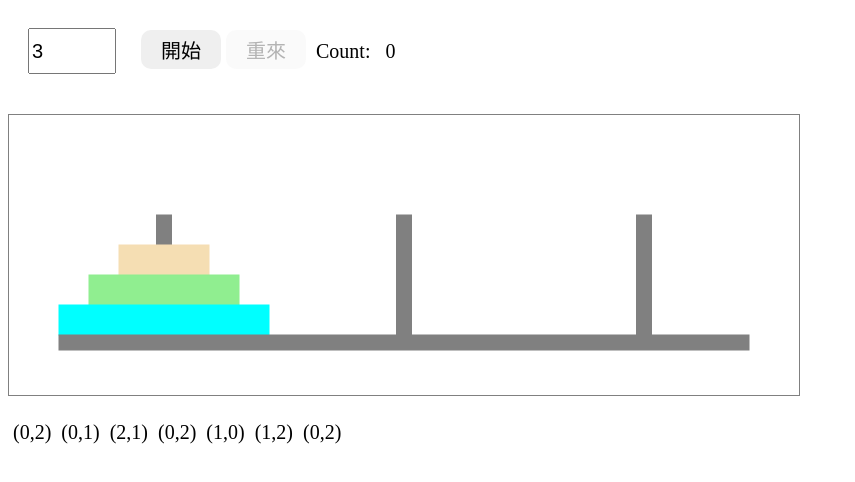
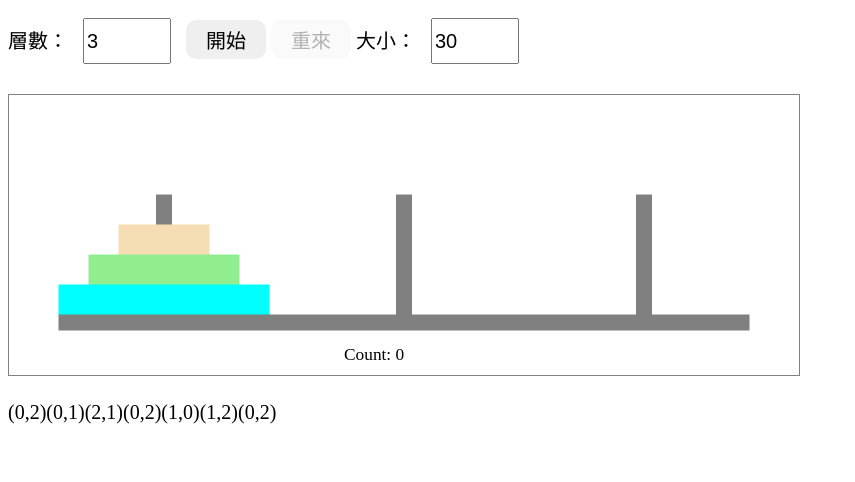
Before and after one commit to cyberlancertw/Hanoi, a plain HTML site: page homework9.html in a window 1280 px wide. Shown: the whole page, without its empty margins (0-855 px from the left). Drawn offline with Linux system fonts and the light colour scheme.

Commit message:
Add change size feature

```diff
--- a/index.html
+++ b/homework9.html
@@ -2,7 +2,7 @@
 <html>
 <head>
     <meta charset="utf-8" />
-    <title>河內塔</title>
+    <title>作業9 - 河內塔</title>
     <style>
         html{
             font-size: 20px;
@@ -11,7 +11,7 @@
             font-size: 1rem;
             width: 4rem;
             height: 2rem;
-            margin: 1rem;
+            margin: 0.5rem;
         }
         #svgShow{
             border: 1px solid gray;
@@ -21,7 +21,6 @@
             width: 4rem;
             border: none;
             border-radius: 0.5rem;
-
             padding: 5px
         }
         .goHover {
@@ -29,10 +28,6 @@
         }
         .resetHover {
             background-color: lightskyblue;
-        }
-        span{
-            padding-left: 5px;
-            padding-right: 5px;
         }
         .moving{
             background-color: mediumaquamarine;
@@ -43,28 +38,40 @@
     </script>
 </head>
 <body onload="init()">
-    <input type="number" id="inputCount" value="3" step="1" max="10" min="3" />
-    <button id="btnGo">開始</button>  <button id="btnReset" disabled>重來</button> <span>Count: </span><span id="spanCount">0</span>
+    <label for="inputCount">層數：</label>
+    <input type="number" id="inputCount" value="3" step="1" max="20" min="1" />
+    <button id="btnGo">開始</button>
+    <button id="btnReset" disabled>重來</button>
+
+    <label for="inputSize">大小：</label>
+    <input type="number" id="inputSize" value="30" step="1" max="40" min="10" />
     <p></p>
+
     <svg id="svgShow"></svg>
     <p id="pShow"></p>
     <script>
         var stepCount = 0, xmls = 'http://www.w3.org/2000/svg', bSize = 30, padTop = 100, padLeft = 50;
-        const colorList = ['wheat', 'lightgreen', 'aqua', 'blanchedalmond', 'khaki', 'mistyrose', 'cornsilk', 'turquoise', 'peachpuff', 'lightblue', 'burlywood', 'lightpink'];
+        const colorList = ['wheat', 'lightgreen', 'aqua', 'blanchedalmond', 'khaki', 'mistyrose', 'cornsilk', 'turquoise', 'peachpuff', 'skyblue', 'lightblue', 'floralwhite', 'burlywood', 'lightpink', 'deepskyblue', 'plum', 'antiquewhite', 'darkkhaki', 'cornflowerblue','darkmagenta'];
         const inputCount = document.getElementById('inputCount');
+        const inputSize = document.getElementById('inputSize');
         const pShow = document.getElementById('pShow');
         const btnGo = document.getElementById('btnGo');
         const svgShow = document.getElementById('svgShow');
-        const spanCount = document.getElementById('spanCount');
+
 
         var movingBar, toBar, movingInterval, movingTop, targetX, targetY;
         var movePairList = [], nextIndex;
 
         function init() {
             btnGo.addEventListener('click', event => {
+                if (isNaN(stepCount) || isNaN(bSize) || stepCount < 1 || stepCount > 20 || bSize < 5 || bSize > 40) {
+                    return;
+                }
                 event.target.disabled = true;
                 btnReset.disabled = false;
                 inputCount.disabled = true;
+                inputSize.disabled = true;
+
                 getMoveString();
                 nextIndex = 0;
                 let startPair = movePairList[nextIndex];
@@ -82,11 +89,13 @@
                 event.target.disabled = true;
                 btnGo.disabled = false;
                 inputCount.disabled = false;
+                inputSize.disabled = false;
+
                 if (movingInterval) {
                     window.clearInterval(movingInterval);
                 }
                 RefreshSVG(stepCount);
-                spanCount.textContent = 0;
+                getMoveString();
                 event.target.className = '';
             });
             btnReset.addEventListener('mouseover', event => {
@@ -97,25 +106,22 @@
             });
 
             inputCount.addEventListener('change', inputCountChange);
+            inputSize.addEventListener('change', inputCountChange);
 
             inputCountChange();                             // 至少動一次
         }
 
-        function Hanoi(moveCount, fromIdx, toIdx){          // recursion
+        function Hanoi(moveCount, fromIdx, toIdx) {          // recursion
             let remainIdx = 3 - fromIdx - toIdx;
 
             if (moveCount == 1) {                                       // base condition
                 movePairList.push(movePair(fromIdx, toIdx));
             }
-            else if (moveCount == 2) {                                  // base condition
-                movePairList.push(movePair(fromIdx, remainIdx));
-                movePairList.push(movePair(fromIdx, toIdx));
-                movePairList.push(movePair(remainIdx, toIdx));
-            }
-            else{                                                       // step condition
-                Hanoi(moveCount-1, fromIdx, remainIdx);
+
+            else {                                                       // step condition
+                Hanoi(moveCount - 1, fromIdx, remainIdx);
                 Hanoi(1, fromIdx, toIdx);
-                Hanoi(moveCount-1, remainIdx, toIdx);
+                Hanoi(moveCount - 1, remainIdx, toIdx);
             }
         }
 
@@ -124,7 +130,7 @@
             //document.querySelectorAll(`[data-position="${fromIdx}"]`).forEach(dom => fromGroup.push(dom));
             //console.log(fromGroup);
             //let toGroup = document.querySelectorAll(`[data-position="${toIdx}"]`);
-            //let topFrom = fromGroup.reduce((a, b) => {                                        // 直接 querySelector 失敗再考慮 .reduce()
+            //let topFrom = fromGroup.reduce((a, b) => {                                        // 直接 querySelector 若失敗，再考慮用 .reduce()
             //    console.log(a);
             //    console.log(b);
             //    return parseInt(a.y) < parseInt(b.y) ? a : b;
@@ -132,7 +138,7 @@
             //console.log(topFrom);
 
             document.getElementById('move' + nextIndex).className = 'moving';   // 將 span#move{n} 加底色
-            spanCount.textContent = nextIndex + 1;
+            document.getElementById('countText').textContent = `Count: ${nextIndex + 1}`;
             movingBar = document.querySelector(`[data-position="${fromIdx}"]`);     // 取來源柱子該 data-position 最上面的 dom
             toBar = document.querySelector(`[data-position="${toIdx}"]`);           // 取目標柱子該 data-position 最上面的 dom
             movingInterval = window.setInterval(() => {
@@ -205,7 +211,7 @@
                     if (oldX == targetX) {                                      // 檢查是否到最右邊緣
                         window.clearInterval(movingInterval);                   // 是的話清掉 setInterval
 
-                        movingInterval = window.setInterval(()=>{
+                        movingInterval = window.setInterval(() => {
                             movingCallback('d', fromIdx, toIdx);                // 往下走
                         }, 5);
                         return;
@@ -222,7 +228,12 @@
             svgShow.setAttribute('width', padLeft * 2 + bSize * (3 * (2 * n + 1) + 2));
             svgShow.setAttribute('height', padTop + bSize * (n + 3));
 
+            bSize = parseInt(inputSize.value);
+            if (isNaN(bSize) || bSize > 40 || bSize < 5) {
+                return;
+            }
             let docFrag = document.createDocumentFragment();
+
             for (let i = 0; i < 3; i++) {                                   // 畫 3 條直柱子
                 let domRect = document.createElementNS(xmls, 'rect');
                 domRect.setAttribute('width', bSize * 0.5);
@@ -251,13 +262,22 @@
 
 
             let domBottom = document.createElementNS(xmls, 'rect');         // 畫底座
-            domBottom.setAttribute('width', bSize * (3 * (2 * n + 1 )+ 2 ));
+            domBottom.setAttribute('width', bSize * (3 * (2 * n + 1) + 2));
             domBottom.setAttribute('height', bSize / 2);
             domBottom.setAttribute('x', padLeft);
             domBottom.setAttribute('y', padTop + bSize * (n + 1));
             domBottom.setAttribute('stroke', 'gray');
             domBottom.setAttribute('fill', 'gray');
             docFrag.appendChild(domBottom);
+
+            let domText = document.createElementNS(xmls, 'text');
+            domText.textContent = 'Count: 0';
+            domText.setAttribute('id', 'countText');
+            domText.setAttribute('x', parseInt(svgShow.getAttribute('width')) / 2 - bSize * 2 );
+            domText.setAttribute('y', parseInt(svgShow.getAttribute('height')) - bSize / 2);
+            domText.setAttribute('style', `font-size:${(bSize-10)*4/15 +12}px`);
+
+            docFrag.appendChild(domText);
 
             svgShow.appendChild(docFrag);
         }
@@ -266,7 +286,7 @@
             let docFrag = document.createDocumentFragment();
             let count = 0;
             pShow.textContent = '';
-            movePairList.forEach( obj => {                                  // 走訪 move pair 將他們做成 span 放進 pShow 裡
+            movePairList.forEach(obj => {                                  // 走訪 move pair 將他們做成 span 放進 pShow 裡
                 let domSpan = document.createElement('span');
                 domSpan.textContent = `(${obj.fromIdx},${obj.toIdx})`;
                 domSpan.setAttribute('id', 'move' + count);
@@ -279,11 +299,13 @@
 
         function inputCountChange() {
             stepCount = parseInt(inputCount.value);
-            RefreshSVG(stepCount);                      // 重建svg#svgShow的內容，固定3個直柱，1個底板，依stepCount數量決定n個橫bar
-            movingTop = padTop - bSize * 2;             // 橫bar往上移的界限
-            movePairList = [];                          // 清空
-            Hanoi(stepCount, 0, 2);                     // 預設從最左移到最右，先取得步驟 movePairList
-            getMoveString();                            // 將結果產生在 p#pShow 裡面，以 span#move{n} 產生，方便之後加背景
+            if (stepCount >= 1 && stepCount <= 20) {
+                RefreshSVG(stepCount);                      // 重建svg#svgShow的內容，固定3個直柱，1個底板，依stepCount數量決定n個橫bar
+                movingTop = padTop - bSize * 2;             // 橫bar往上移的界限
+                movePairList = [];                          // 清空
+                Hanoi(stepCount, 0, 2);                     // 預設從最左移到最右，先取得步驟 movePairList
+                getMoveString();                            // 將結果產生在 p#pShow 裡面，以 span#move{n} 產生，方便之後加背景
+            }
         }
 
         function movePair(fromIdx, toIdx) {             // move pair 的 object literal
```
